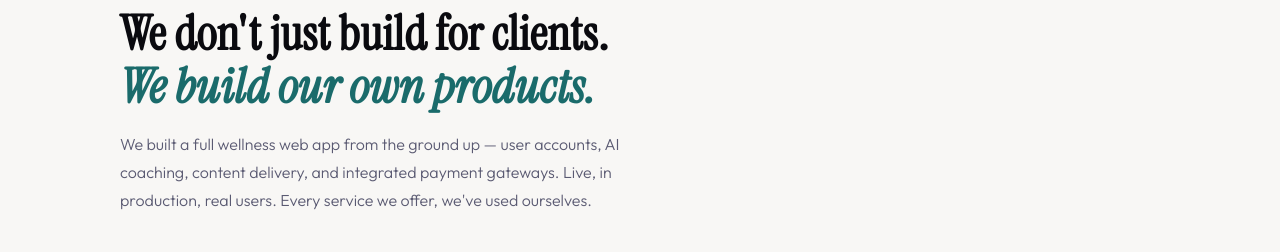
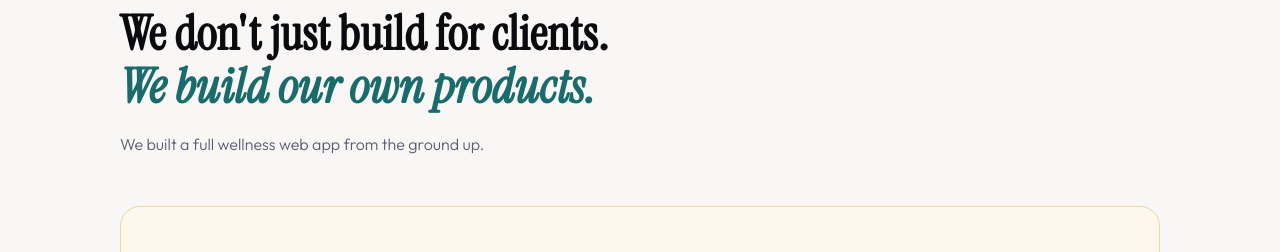
Before and after one commit to Webstudio-happiloot/Webstudio_claude_code, a plain HTML site: page index.html in a window 1280 px wide. Shown: the part 4440-4692 px from the top of the page. Drawn offline with Linux system fonts and the light colour scheme.

Commit message:
index.html

```diff
--- a/index.html
+++ b/index.html
@@ -609,7 +609,7 @@ footer{background:#06060a;border-top:1px solid rgba(255,255,255,0.06);padding:56
 <div class="proof-section">
   <div class="proof-inner">
     <h2 class="fade-up">We don't just build for clients.<br><em>We build our own products.</em></h2>
-    <p class="section-intro fade-up">We built a full wellness web app from the ground up — user accounts, AI coaching, content delivery, and integrated payment gateways. Live, in production, real users. Every service we offer, we've used ourselves.</p>
+    <p class="section-intro fade-up">We built a full wellness web app from the ground up.</p>
     <div class="live-card fade-up">
       <div class="live-info">
         <div class="live-badge"><span class="live-badge-dot"></span> Live product</div>
```
